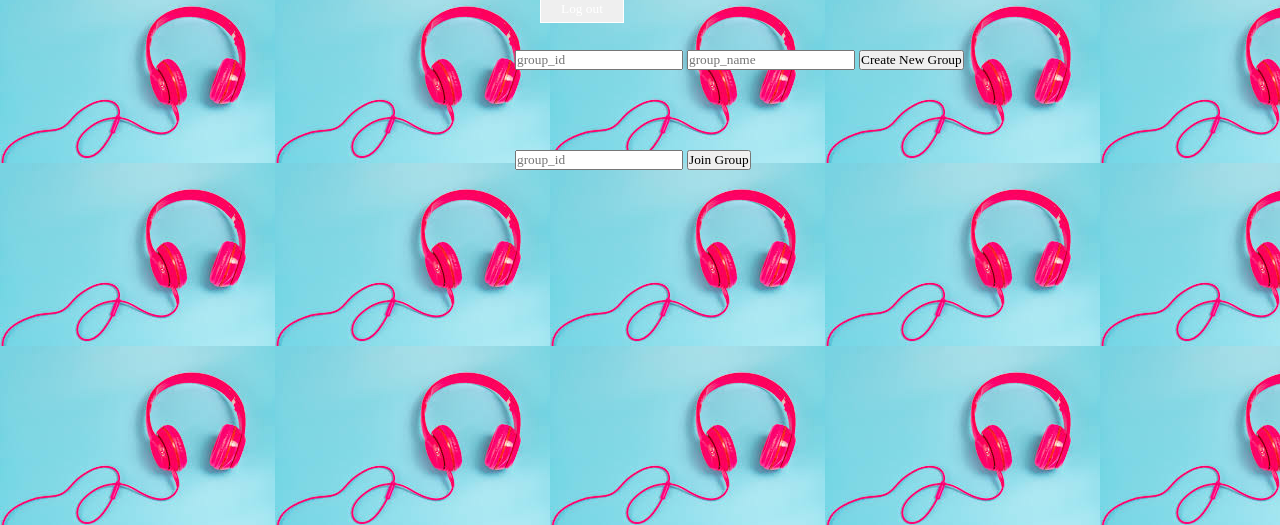
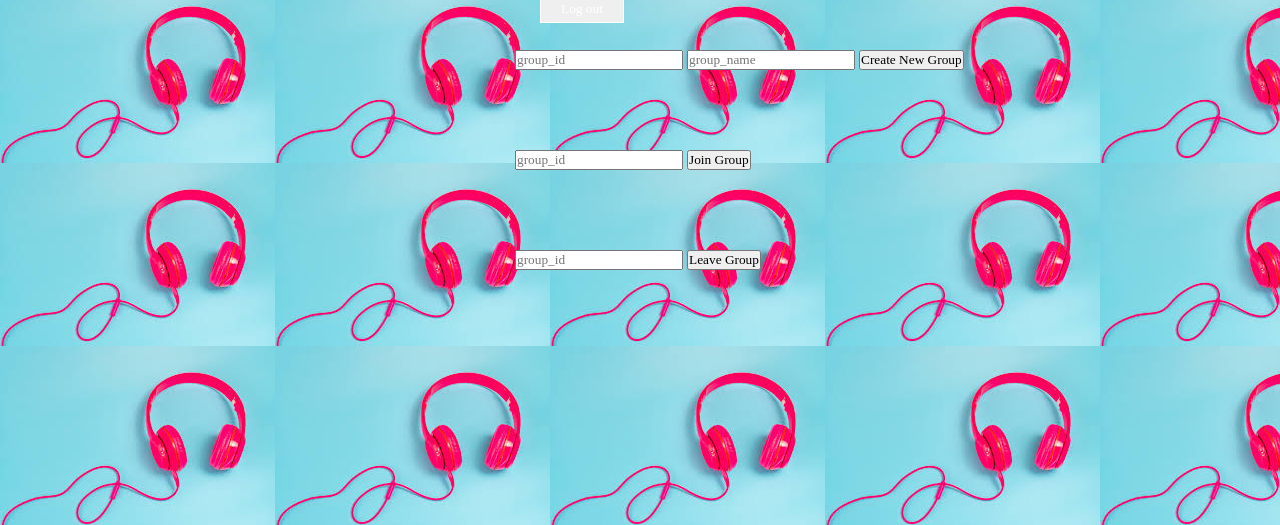
Before and after one commit to elnathanau1/CS411Project, a Django app: template django/spotifyapp_1/templates/dash.html in a window 1280 px wide; the page is wider, and only the part inside the window is pictured. Shown: the part 203-728 px from the top of that part. Run offline with Django 3.2, Linux system fonts and the light colour scheme; the template is opened without the code that fills it, so the values that code supplies are empty.

Commit message:
revert html changes, add leave group functionality

```diff
--- a/django/spotifyapp_1/templates/dash.html
+++ b/django/spotifyapp_1/templates/dash.html
@@ -30,6 +30,11 @@
   <button class="btn join-group">Join Group</button>
 </div>
 
+<div class="container">
+  <input class="leave_id" type="text" placeholder="group_id">
+  <button class="btn leave-group">Leave Group</button>
+</div>
+
 <script type="text/javascript" src="{% static 'js/jquery.js' %}"></script>
 <script src="{% static 'spotifyapp_1/dash.js' %}"></script>
 {% endblock %}
```
